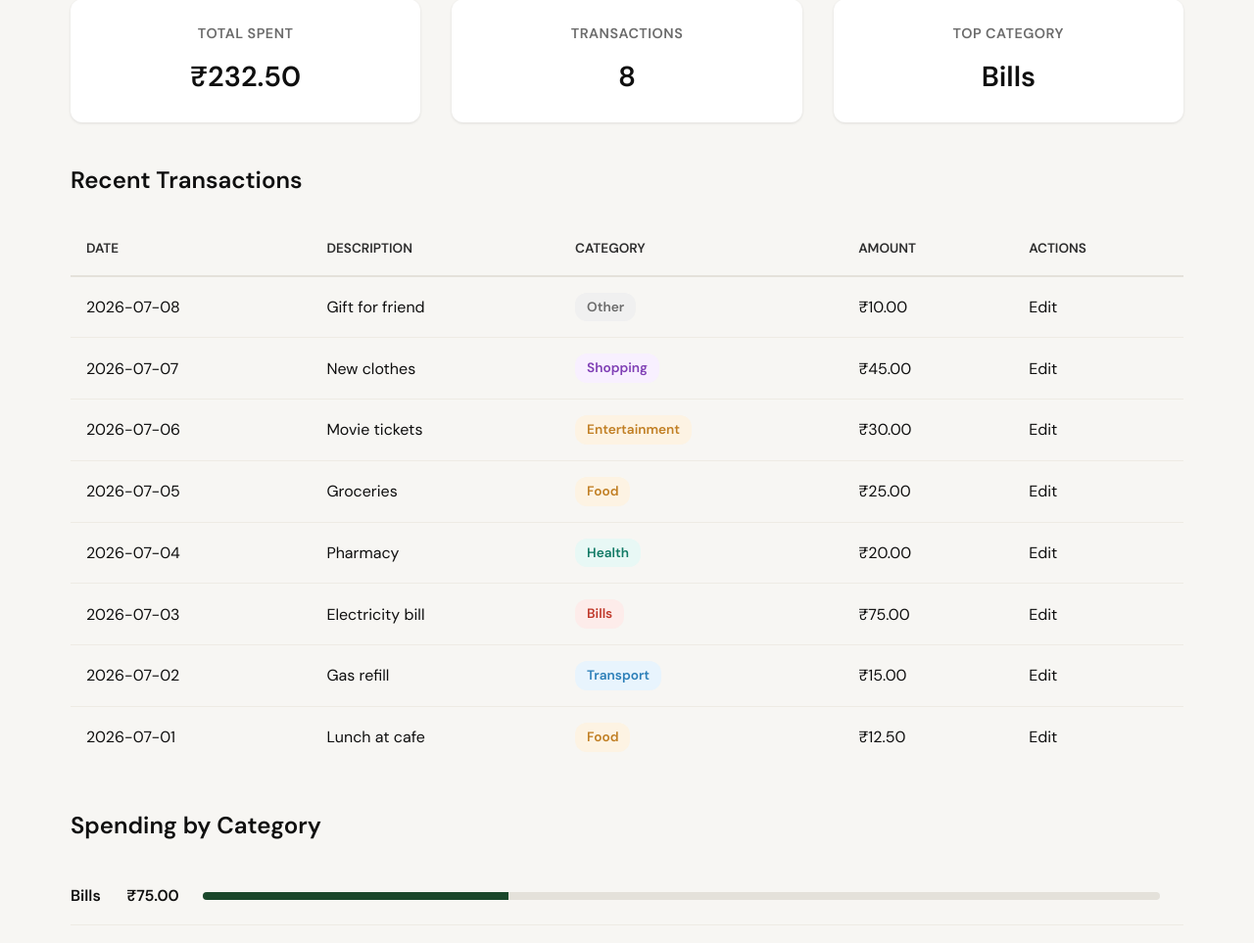
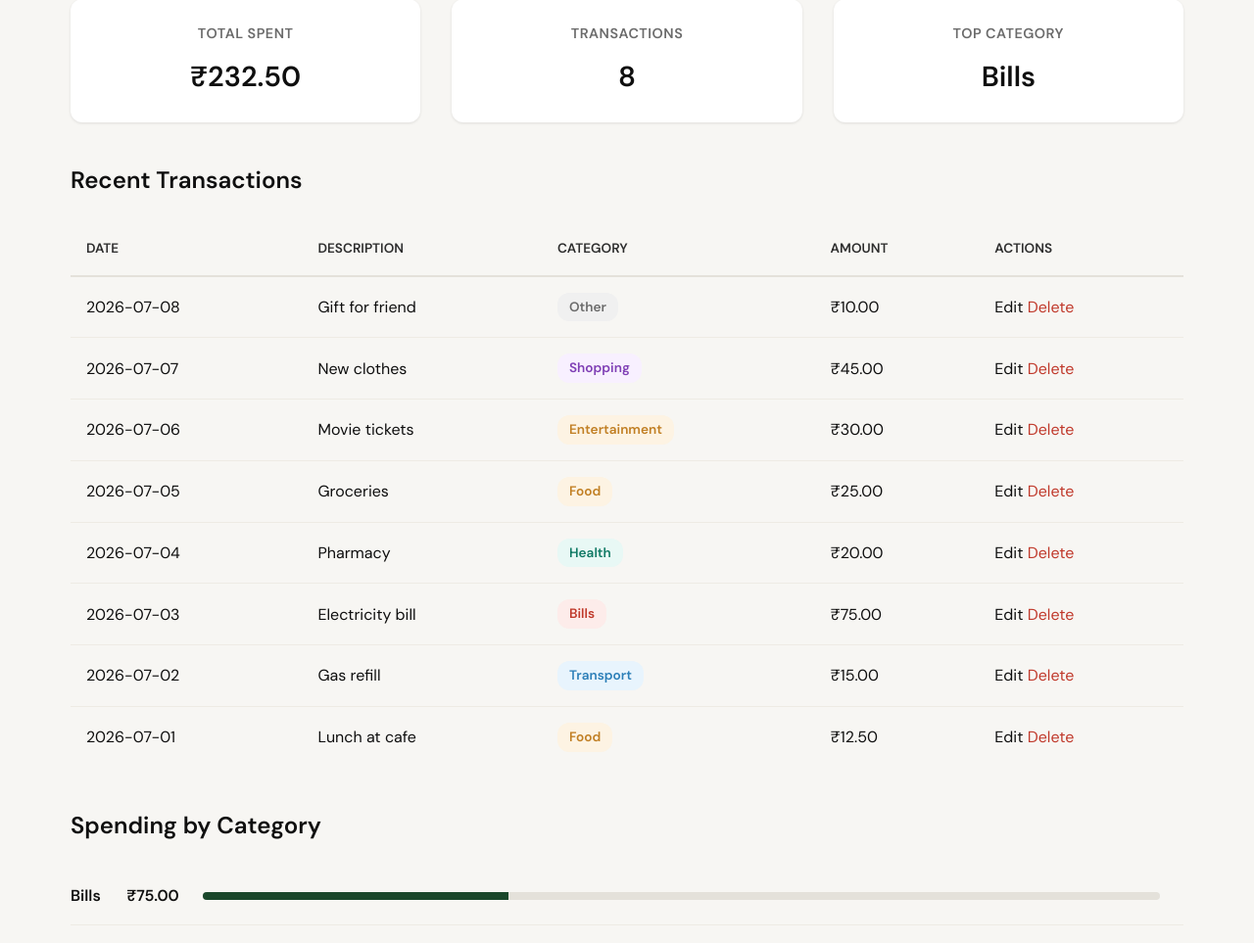
Before and after one commit to kashyaprohit29/spendly, a Flask app: page /profile in a window 1280 px wide. Shown: the part 306-1269 px from the top of the page at 98% size. Run offline with Flask 3, Linux system fonts and the light colour scheme; a user stored in the database is signed in; data comes from the database, SQL or seed files in the repository.

Commit message:
feat: add delete expense button with confirmation dialog

```diff
--- a/app.py
+++ b/app.py
@@ -2,7 +2,7 @@ from flask import Flask, render_template, request, redirect, url_for, session ,
 from database.db import get_db, init_db, seed_db, create_user, get_user_by_email, check_password_hash
 from database.queries import (
     get_user_by_id, get_summary_stats, get_recent_transactions, get_category_breakdown,
-    get_expense_by_id, update_expense
+    get_expense_by_id, update_expense, delete_expense as delete_expense_row
 )
 from datetime import datetime, timedelta
 
@@ -293,9 +293,18 @@ def edit_expense_post(id):
     return redirect(url_for("profile"))
 
 
-@app.route("/expenses/<int:id>/delete")
+@app.route("/expenses/<int:id>/delete", methods=["POST"])
 def delete_expense(id):
-    return "Delete expense — coming in Step 9"
+    if not session.get("user_id"):
+        return redirect(url_for("login"))
+
+    expense = get_expense_by_id(id, session["user_id"])
+    if not expense:
+        abort(404)
+
+    delete_expense_row(id, session["user_id"])
+
+    return redirect(url_for("profile"))
 
 
 @app.route("/analytics")
--- a/database/queries.py
+++ b/database/queries.py
@@ -200,6 +200,28 @@ def update_expense(expense_id, user_id, amount, category, date, description):
         conn.close()
 
 
+def delete_expense(expense_id, user_id):
+    """
+    Delete an expense, scoped to the owning user.
+
+    Args:
+        expense_id (int): The expense's ID
+        user_id (int): The ID of the user who must own the expense
+
+    Returns:
+        None
+    """
+    conn = get_db()
+    try:
+        conn.execute(
+            'DELETE FROM expenses WHERE id = ? AND user_id = ?',
+            (expense_id, user_id)
+        )
+        conn.commit()
+    finally:
+        conn.close()
+
+
 def get_category_breakdown(user_id, date_from=None, date_to=None):
     """
     Get spending breakdown by category for a user.
--- a/static/css/style.css
+++ b/static/css/style.css
@@ -293,6 +293,25 @@ a { color: inherit; text-decoration: none; }
 .btn-ghost:hover {
     border-color: var(--ink);
     color: var(--ink);
+}
+
+.delete-form {
+    display: inline;
+}
+
+.btn-delete-link {
+    background: none;
+    border: none;
+    padding: 0;
+    font-family: var(--font-body);
+    font-size: inherit;
+    color: var(--danger);
+    text-decoration: none;
+    cursor: pointer;
+}
+
+.btn-delete-link:hover {
+    text-decoration: underline;
 }
 
 /* ------------------------------------------------------------------ */
--- a/templates/profile.html
+++ b/templates/profile.html
@@ -73,7 +73,12 @@
                     <td>{{ tx.description }}</td>
                     <td><span class="category-badge category-{{ tx.category|lower }}">{{ tx.category }}</span></td>
                     <td>₹{{ "%.2f"|format(tx.amount) }}</td>
-                    <td><a href="{{ url_for('edit_expense', id=tx.id) }}">Edit</a></td>
+                    <td>
+                        <a href="{{ url_for('edit_expense', id=tx.id) }}">Edit</a>
+                        <form method="POST" action="{{ url_for('delete_expense', id=tx.id) }}" class="delete-form">
+                            <button type="submit" class="btn-delete-link" onclick="return confirm('Delete this expense? This cannot be undone.');">Delete</button>
+                        </form>
+                    </td>
                 </tr>
                 {% endfor %}
             </tbody>
```
Also changed, not shown: tests/test_delete_expense.py (added, +143 -0 lines), .claude/specs/09-delete-expense.md (added).
